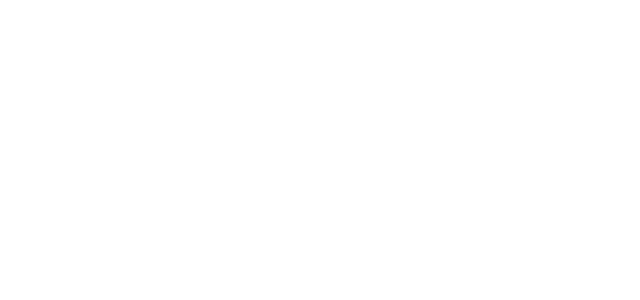
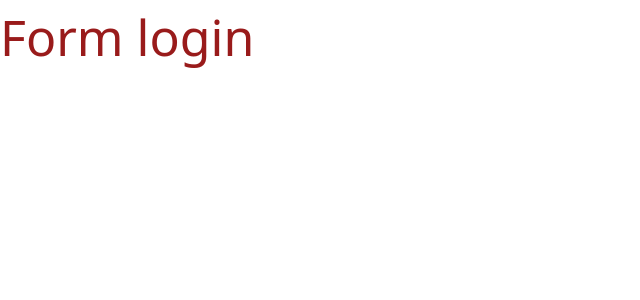
Before and after one commit to nhonnh2/mern-learnit, a React (Create React App) app in the folder client/: page /auth/login in a window 1280 px wide. Before the commit this address had no page. Shown: the top 300 px of the page, without its empty margins (0-640 px from the left). Built offline with nearby package versions, Linux system fonts and the light colour scheme.

Commit message:
client set up change

```diff
--- /dev/null
+++ b/client/postcss.config.js
@@ -0,0 +1,6 @@
+module.exports = {
+  plugins: {
+    tailwindcss: {},
+    autoprefixer: {},
+  },
+}
--- a/client/src/App.css
+++ b/client/src/App.css
@@ -1,3 +1,4 @@
+@import "~antd/dist/antd.css";
 .landing {
     position: relative;
     background: url('./assets/landing.jpg') no-repeat center center/cover;
--- a/client/src/App.js
+++ b/client/src/App.js
@@ -1,11 +1,19 @@
+//import library
 import React from 'react';
-import {BrowserRouter as Router,Route,Routes} from 'react-router-dom'
+import {BrowserRouter as Router,Route,Routes} from 'react-router-dom';
+//import component
+import Landing from './component/layout/Landing';
+import Auth from './component/views/Auth';
+import LoginForm from './component/auth/LoginForm';
+import RegisterForm from './component/auth/RegisterForm';
 
 function App() {
   return (
     <Router>
       <Routes>
-        <Route path="/hello" element={<div>hello</div>} />
+        <Route path="/auth/login" element={<Auth><LoginForm/></Auth>} />
+        <Route path="/auth/register" element={<Auth><RegisterForm/></Auth>} />
+        <Route path="/" element={<Landing/>} />
       </Routes>
     </Router>
   );
--- /dev/null
+++ b/client/src/component/auth/LoginForm.js
@@ -0,0 +1,7 @@
+import React from 'react';
+
+function LoginForm() {
+  return <div><h1 className="text-red-800 text-[50px]">Form login</h1></div>;
+}
+
+export default LoginForm;
--- /dev/null
+++ b/client/src/component/auth/RegisterForm.js
@@ -0,0 +1,8 @@
+import React from 'react';
+
+function RegisterForm() {
+    return <div><h1>Form register</h1></div>;
+
+}
+
+export default RegisterForm;
--- /dev/null
+++ b/client/src/component/layout/Landing.js
@@ -0,0 +1,7 @@
+import React from 'react';
+
+function Landing() {
+  return <div></div>;
+}
+
+export default Landing;
--- /dev/null
+++ b/client/src/component/views/Auth.js
@@ -0,0 +1,7 @@
+import React from 'react';
+
+function Auth({children}) {
+  return <>{children}</>;
+}
+
+export default Auth;
--- /dev/null
+++ b/client/src/index.css
@@ -0,0 +1,3 @@
+@tailwind base;
+@tailwind components;
+@tailwind utilities;
--- a/client/src/index.js
+++ b/client/src/index.js
@@ -2,6 +2,7 @@
 import React from "react";
 import ReactDOM from "react-dom";
 import App from "./App";
+import "./index.css";
 
 ReactDOM.render(
   <React.StrictMode>
--- /dev/null
+++ b/client/tailwind.config.js
@@ -0,0 +1,8 @@
+module.exports = {
+  content: ["./src/**/*.{js,jsx,ts,tsx}"],
+  theme: {
+    extend: {},
+  },
+  plugins: [],
+  important: true,
+}
```
Also changed, not shown: client/package.json (+6 -2 lines), 1 other file (tests, documents, lock files or other folders).
